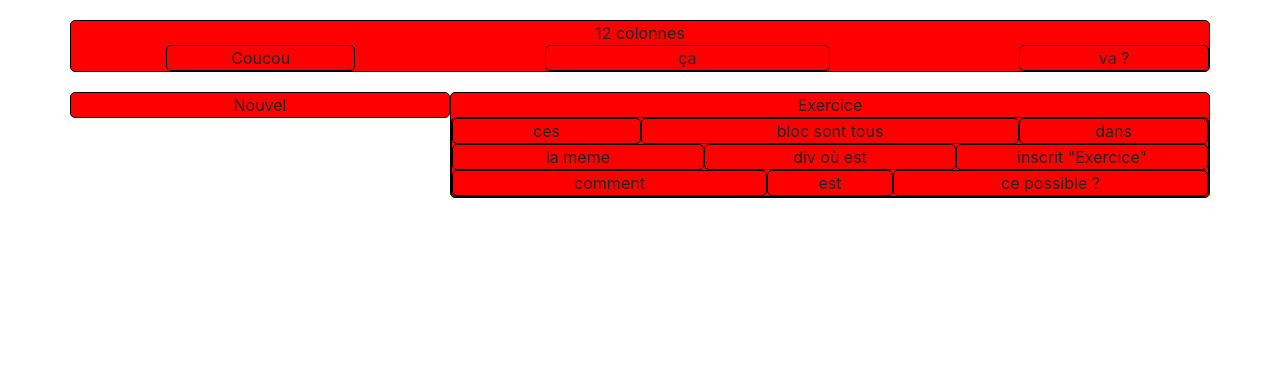
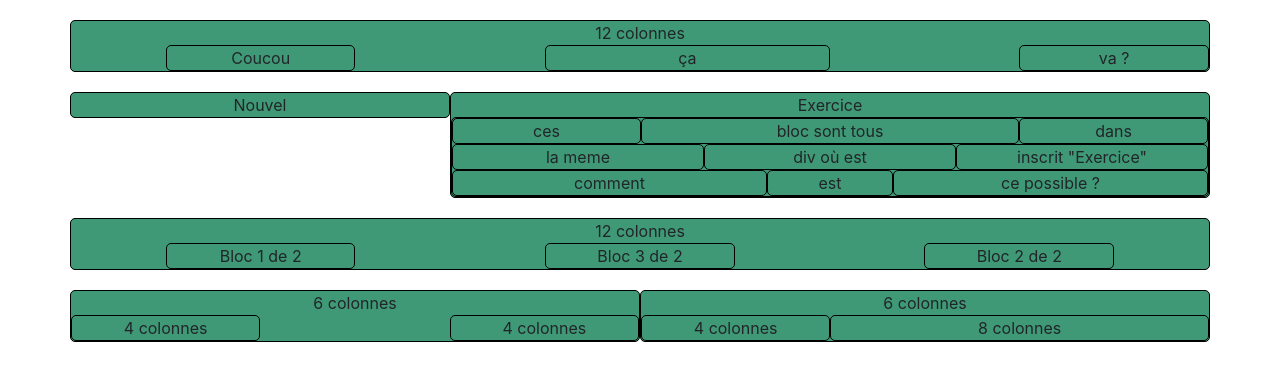
Before and after one commit to fwauters/bootstrap-training, a plain HTML site: page index.html in a window 1280 px wide. Drawn offline with nearby package versions, Linux system fonts and the light colour scheme.

Commit message:
ex 3 & 4

```diff
--- a/css/style.css
+++ b/css/style.css
@@ -4,7 +4,7 @@
 }
 
 .st {
-    background-color: red;
+    background-color: #3F9976;
     border: black solid 1px;
     border-radius: 5px;
     text-align: center;
--- a/index.html
+++ b/index.html
@@ -76,6 +76,50 @@
     </div>
 
     <!-- Change elements order -->
+    <div class="container">
+        <div class="row st">
+            <div class="col-12">
+                12 colonnes
+            </div>
+            <div class="col-2 offset-1 st">
+                Bloc 1 de 2
+            </div>
+            <div class="col-2 offset-2 order-3 st">
+                Bloc 2 de 2
+            </div>
+            <div class="col-2 offset-2 order-2 st">
+                Bloc 3 de 2
+            </div>
+        </div>
+    </div>
+
+    <!-- Practice makes good -->
+    <div class="container">
+        <div class="row">
+            <div class="col-6 st">
+                6 colonnes
+                <div class="row">
+                    <div class="col-4 st">
+                        4 colonnes
+                    </div>
+                    <div class="col-4 offset-4 st">
+                        4 colonnes
+                    </div>
+                </div>
+            </div>
+            <div class="col-6 st">
+                6 colonnes
+                <div class="row">
+                    <div class="col-4 st">
+                        4 colonnes
+                    </div>
+                    <div class="col-8 st">
+                        8 colonnes
+                    </div>
+                </div>
+            </div>
+        </div>
+    </div>
 
 
     <!-- Optional JavaScript -->
```
